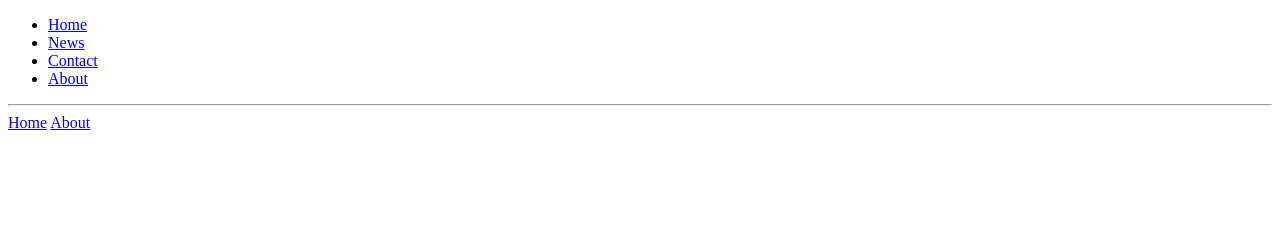
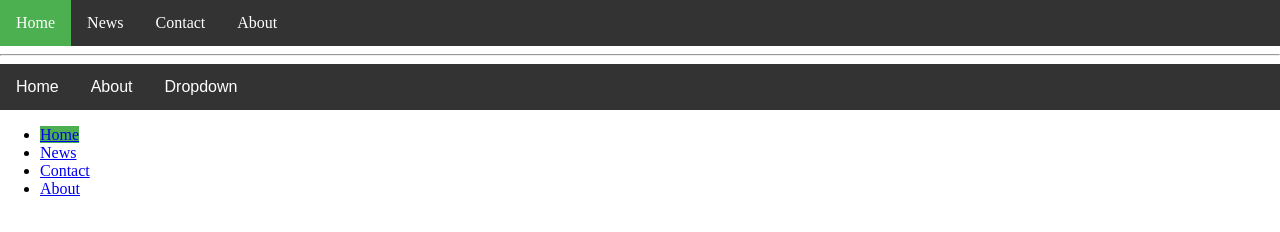
Before and after one commit to blinmavriqi-a11y/webAdv, a plain HTML site: page lesson15/Part 2/index.html in a window 1280 px wide. Drawn offline with Linux system fonts and the light colour scheme.

Commit message:
Lesson15

```diff
--- a/lesson15/Part 2/css/style.css
+++ b/lesson15/Part 2/css/style.css
@@ -0,0 +1,83 @@
+body{
+    margin: 0;
+}
+
+* {
+    box-sizing: border-box;
+}
+
+#horizontal-menu{
+    list-style-type: none;
+    margin: 0;
+    padding: 0;
+    overflow: hidden;
+    background-color: #333;
+}
+
+#horizontal-menu li {
+    float: left;
+}
+
+#horizontal-menu li a{
+    display: block;
+    color: white;
+    text-align: center;
+    padding: 14px 16px;
+    text-decoration: none;
+}
+
+#horizontal-menu li a:hover:not(.active) {
+    background-color: #111;
+}
+
+.active {
+    background-color: #4CAF50;
+}
+
+.navbar {
+    overflow: hidden;
+    background-color: #333;
+    font-family: Arial, Helvetica, sans-serif;
+}
+
+.navbar a {
+    float: left;
+    font-size: 16px;
+    color: white;
+    text-align: center;
+    padding: 14px 16px;
+    text-decoration: none;
+}
+
+.dropdown {
+    float: left;
+    overflow: hidden;
+}
+
+.dropdown .dropbtn {
+    font-size: 16px;
+    border: none;
+    outline: none;
+    color: white;
+    padding: 14px 16px;
+    background-color: inherit;
+    font: inherit;
+    margin: 0;
+}
+
+.navbar a:hover , .dropdown:hover .dropbtn {
+    background-color: #4CAF50;
+}
+
+.dropdown-content {
+    display: none;
+    position: absolute;
+    background-color: #f9f9f9;
+    width: 100%;
+    left: 0;
+    box-shadow: 0px 8px 16px 0px; rgba(0,0,0,0,2)
+}
+
+.dropdown:hover .dropdown-content {
+    display: block;
+}
--- a/lesson15/Part 2/index.html
+++ b/lesson15/Part 2/index.html
@@ -4,9 +4,10 @@
     <meta charset="UTF-8">
     <meta name="viewport" content="width=device-width, initial-scale=1.0">
     <title>Part 2</title>
+    <link rel="stylesheet" type="text/css" href="css/style.css">
 </head>
 <body>
-   <ul>
+   <ul id="horizontal-menu">
     <li><a class="active" href="#">Home</a></li>
     <li><a href="#">News</a></li>
     <li><a href="#">Contact</a></li>
@@ -19,8 +20,36 @@
     <a href="#home">Home</a>
     <a href="#about">About</a>
     <div class="dropdown">
-
+        <button class="dropbtn">Dropdown</button>
+        <div class="dropdown-content">
+            <div class="row">
+                <div class="column">
+                    <h3>Submenu 1 </h3>
+                    <a href="#">Link 1</a>
+                    <a href="#">Link 2</a>
+                    <a href="#">Link 3</a>
+                </div>
+                <div class="column">
+                    <h3>Submenu 2 </h3>
+                    <a href="#">Link 1</a>
+                    <a href="#">Link 2</a>
+                    <a href="#">Link 3</a>
+            </div>
+                <div class="column">
+                    <h3>Submenu 3 </h3>
+                    <a href="#">Link 1</a>
+                    <a href="#">Link 2</a>
+                    <a href="#">Link 3</a>
+                </div>
+            </div>
+        </div>
     </div>
    </div>
+   <ul id="vertical-menu">
+    <li><a class="active" href="#">Home</a></li>
+    <li><a href="#">News</a></li>
+    <li><a href="#">Contact</a></li>
+    <li><a href="#">About</a></li>
+    </ul>
 </body>
 </html>
```
